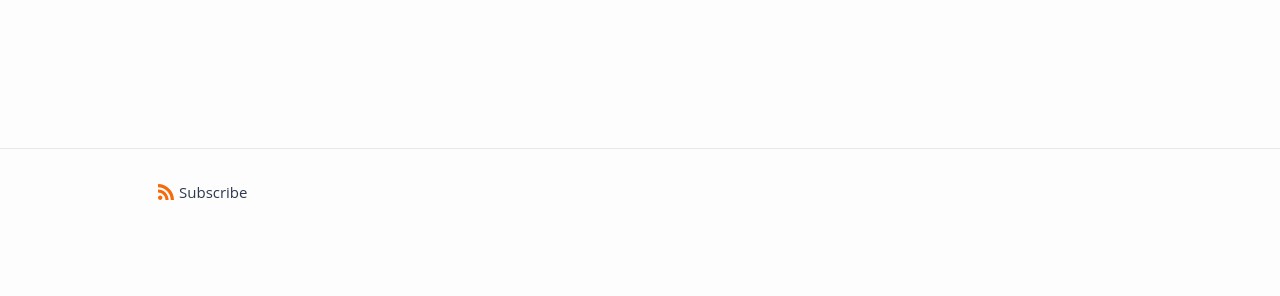
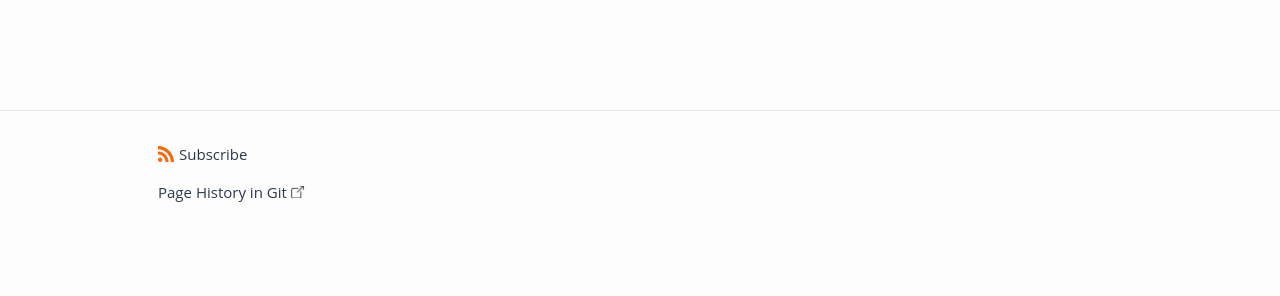
Before and after one commit to Neotys-Connect/connect.neotys.com, a Jekyll site: the page built from index.markdown, in a window 1280 px wide. Shown: the part 637-933 px from the top of the page. Built offline with Jekyll 4.4.1, drawn with Linux system fonts in a browser that asks for light colours.

Commit message:
Add page history link

```diff
--- a/_includes/footer.html
+++ b/_includes/footer.html
@@ -11,6 +11,9 @@
               <use xlink:href="{{ 'assets/minima-social-icons.svg#rss' | relative_url }}"></use>
             </svg><span>Subscribe</span>
           </a>
+        </p>
+        <p>
+          <a href="https://github.com/Neotys-Connect/connect.neotys.com/commits/main/{{ page.path }}">Page History in Git</a>
         </p>
       {%- if site.author %}
         <ul class="contact-list">
```
